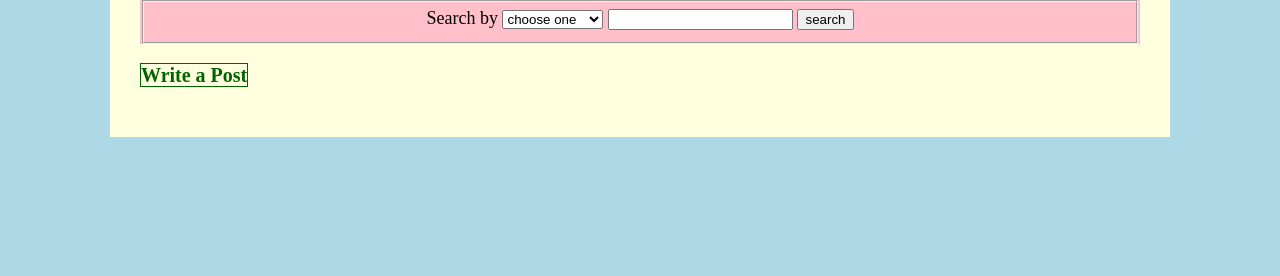
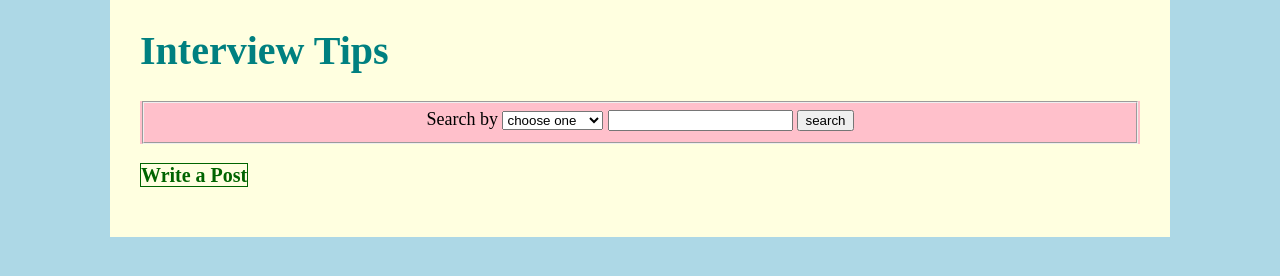
Before and after one commit to hskim37/WCSCDB, a Flask app: template templates/tips.html in a window 1280 px wide. Shown: the part 148-424 px from the top of the page. Run offline with Flask 2, Linux system fonts and the light colour scheme; the template is opened without the code that fills it, so the values that code supplies are empty; parts of the project's set-up code (start-up, migrations or seed data) failed here and were passed over.

Commit message:
Added headings for all pages

```diff
--- a/templates/network.html
+++ b/templates/network.html
@@ -5,6 +5,7 @@
 {% endblock %}
 
 {% block head_stuff %}
+<h1>Alumnae Network</h1>
 <!-- the search bar for profiles -->
 <form class="search" method="POST" action="">
 <fieldset>
--- a/templates/tips.html
+++ b/templates/tips.html
@@ -5,6 +5,7 @@
 {% endblock %}
 
 {% block head_stuff %}
+<h1>Interview Tips</h1>
 <!-- the search bar for interview tips -->
 <form class="search" method="POST" action="{{ url_for('tips') }}">
 <fieldset>
```
